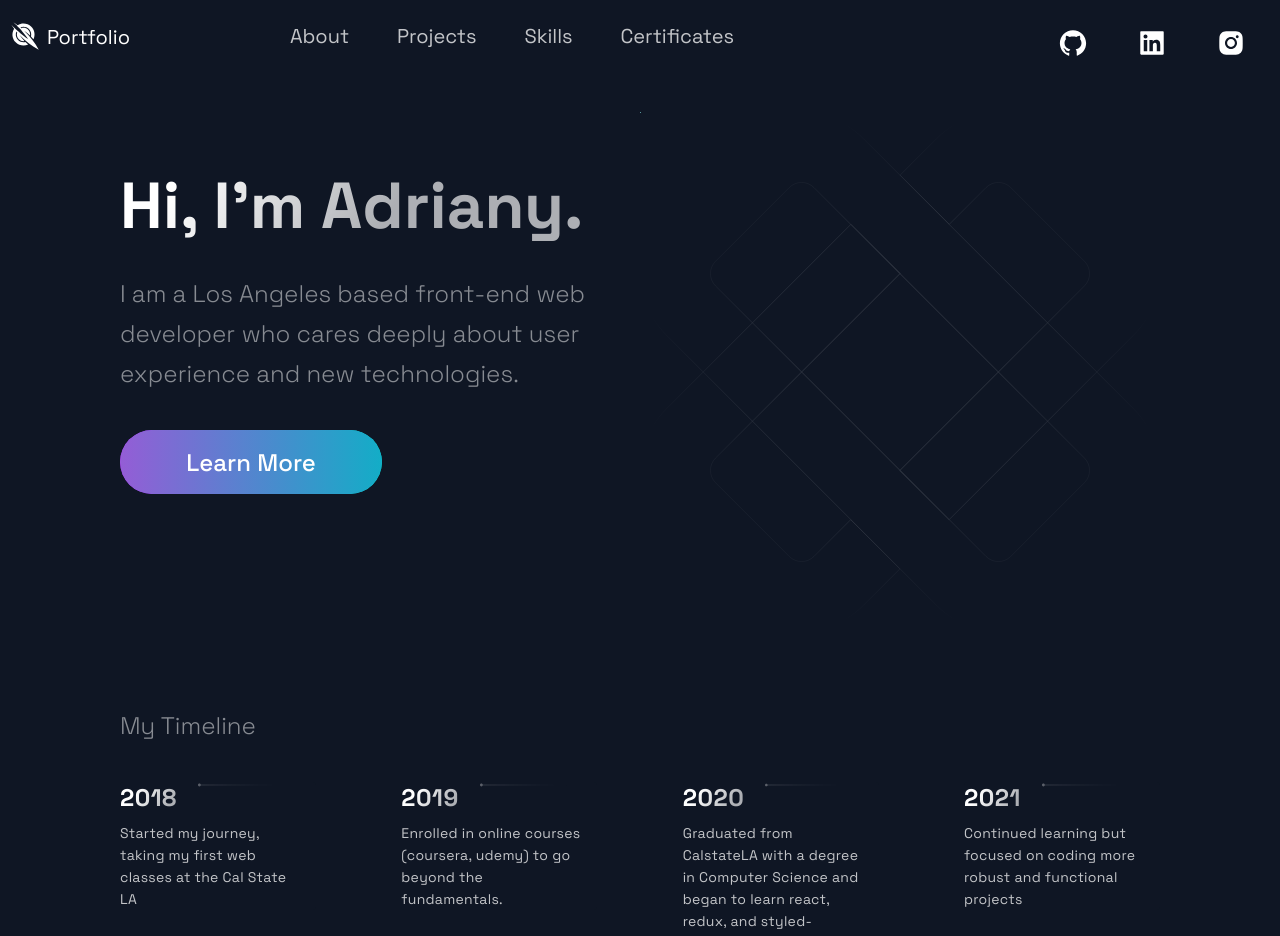
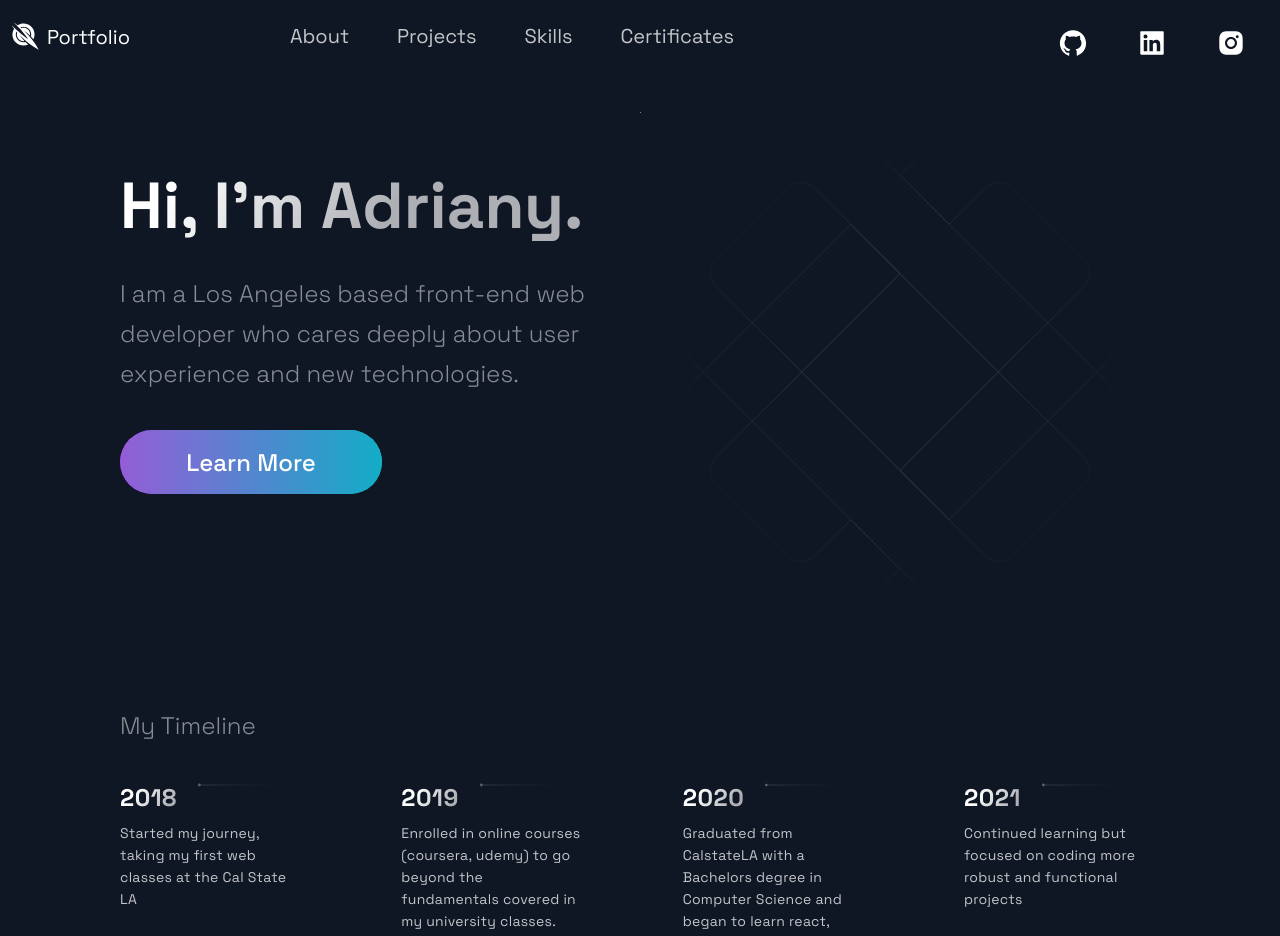
Before and after one commit to aicprog/NextJS-Web-Portfolio, a Next.js app: page / in a window 1280 px wide. Shown: the top 936 px of the page. Built offline with nearby package versions, Linux system fonts and the light colour scheme.

Commit message:
Updated timeline content

```diff
--- a/src/constants/constants.js
+++ b/src/constants/constants.js
@@ -60,8 +60,8 @@ export const projectsList = [
 
 export const TimeLineData = [
   { year: 2018, text: 'Started my journey, taking my first web classes at the Cal State LA', },
-  { year: 2019, text: 'Enrolled in online courses (coursera, udemy) to go beyond the fundamentals.', },
-  { year: 2020, text: 'Graduated from CalstateLA with a degree in Computer Science and began to learn react, redux, and styled-components'},
+  { year: 2019, text: 'Enrolled in online courses (coursera, udemy) to go beyond the fundamentals covered in my university classes.', },
+  { year: 2020, text: 'Graduated from CalstateLA with a Bachelors degree in Computer Science and began to learn react, redux, and styled-components'},
   { year: 2021, text: 'Continued learning but focused on coding more robust and functional projects', },
 
 ];
```
Also changed, not shown: public/images/gitHub-search.png.
